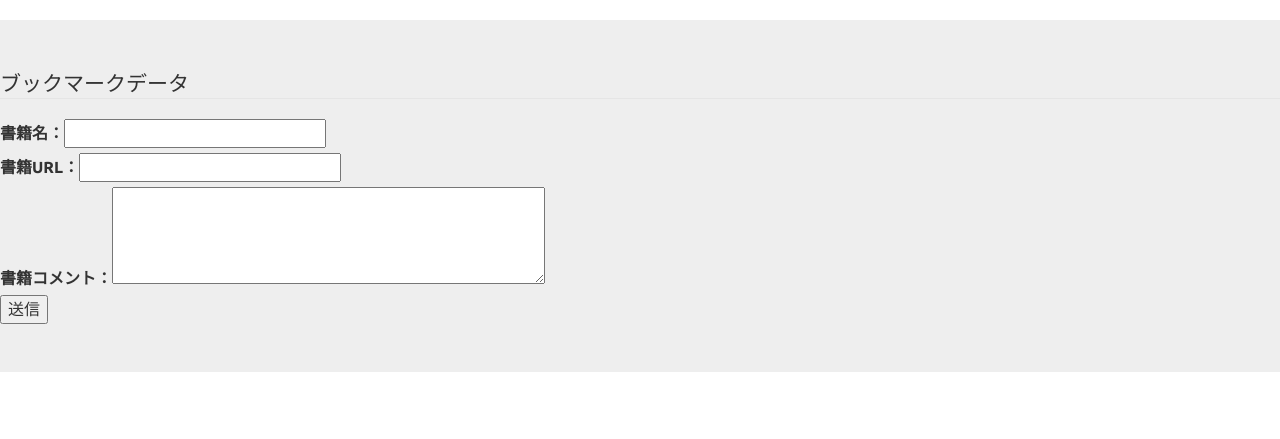
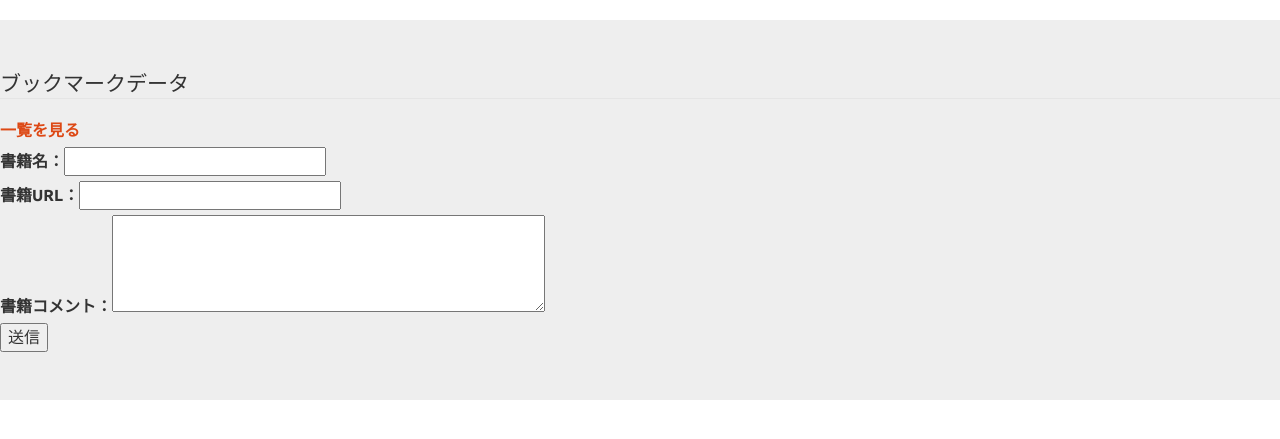
Before and after one commit to twinsnaoki/gs_code2, a PHP site: page / in a window 1280 px wide. Shown: the part 92-531 px from the top of the page. Run offline with PHP 8.4, Linux system fonts and the light colour scheme.

Commit message:
indexからブックマーク一覧へのリンク追加

```diff
--- a/09_31_gscode/index.php
+++ b/09_31_gscode/index.php
@@ -23,6 +23,7 @@
   <div class="jumbotron">
    <fieldset>
     <legend>ブックマークデータ</legend>
+    <label><a href="list.php">一覧を見る</a></label><br>
      <label>書籍名：<input type="text" name="title"></label><br>
      <label>書籍URL：<input type="text" name="bookurl"></label><br>
      <label>書籍コメント：<textArea name="comment" rows="4" cols="40"></textArea></label><br>
```
